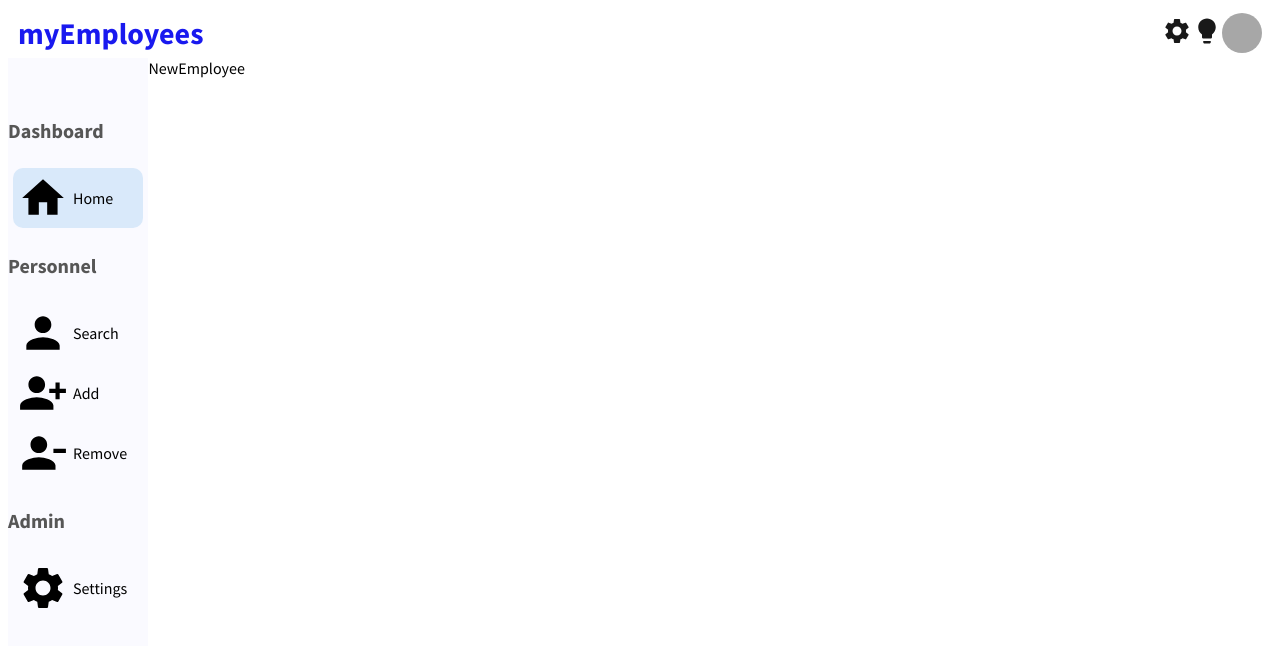
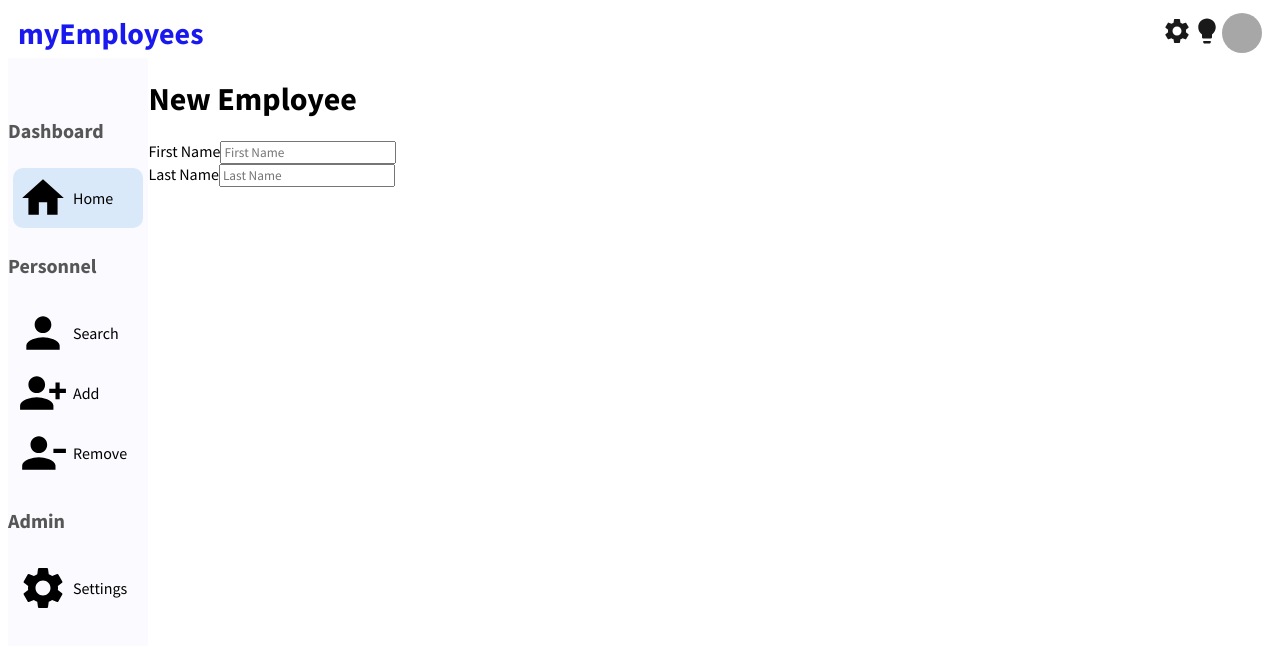
Before and after one commit to justinklam/myEmployees, a React (Create React App) app: page /newEmployee in a window 1280 px wide. Shown: the top 646 px of the page. Built offline with nearby package versions, Linux system fonts and the light colour scheme; grey boxes are pictures that could not be loaded.

Commit message:
add in form input boxes for new employee component

```diff
--- a/src/pages/newEmployee/NewEmployee.jsx
+++ b/src/pages/newEmployee/NewEmployee.jsx
@@ -2,7 +2,21 @@ import React from "react";
 import "./newEmployee.css";
 
 const NewEmployee = () => {
-  return <div className="newEmployee">NewEmployee</div>;
+  return (
+    <div className="newEmployee">
+      <h1 className="newEmployeeTitle">New Employee</h1>
+      <form className="newEmployeeForm">
+        <div className="newEmployeeItem">
+          <label>First Name</label>
+          <input type="text" placeholder="First Name" />
+        </div>
+        <div className="newEmployeeItem">
+          <label>Last Name</label>
+          <input type="text" placeholder="Last Name" />
+        </div>
+      </form>
+    </div>
+  );
 };
 
 export default NewEmployee;
```
